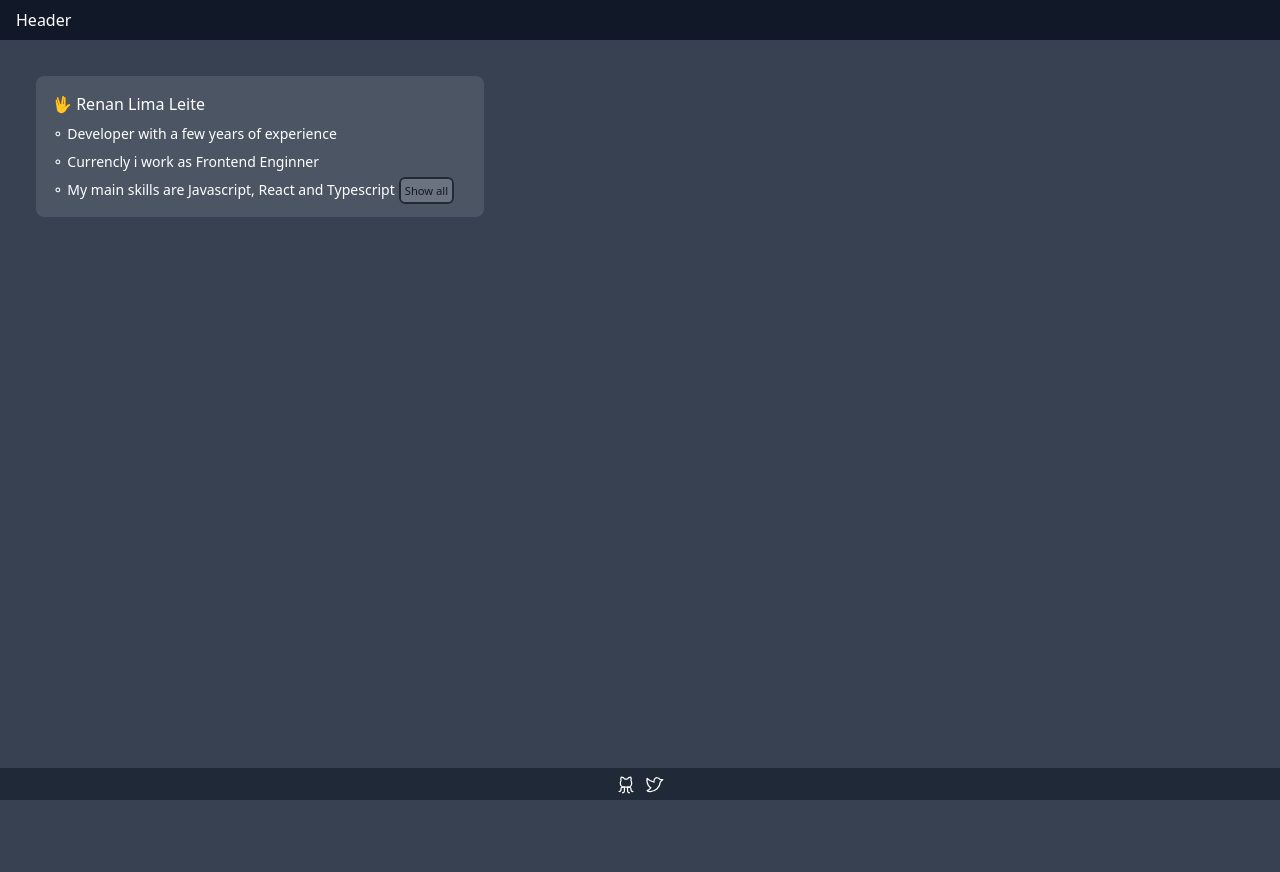
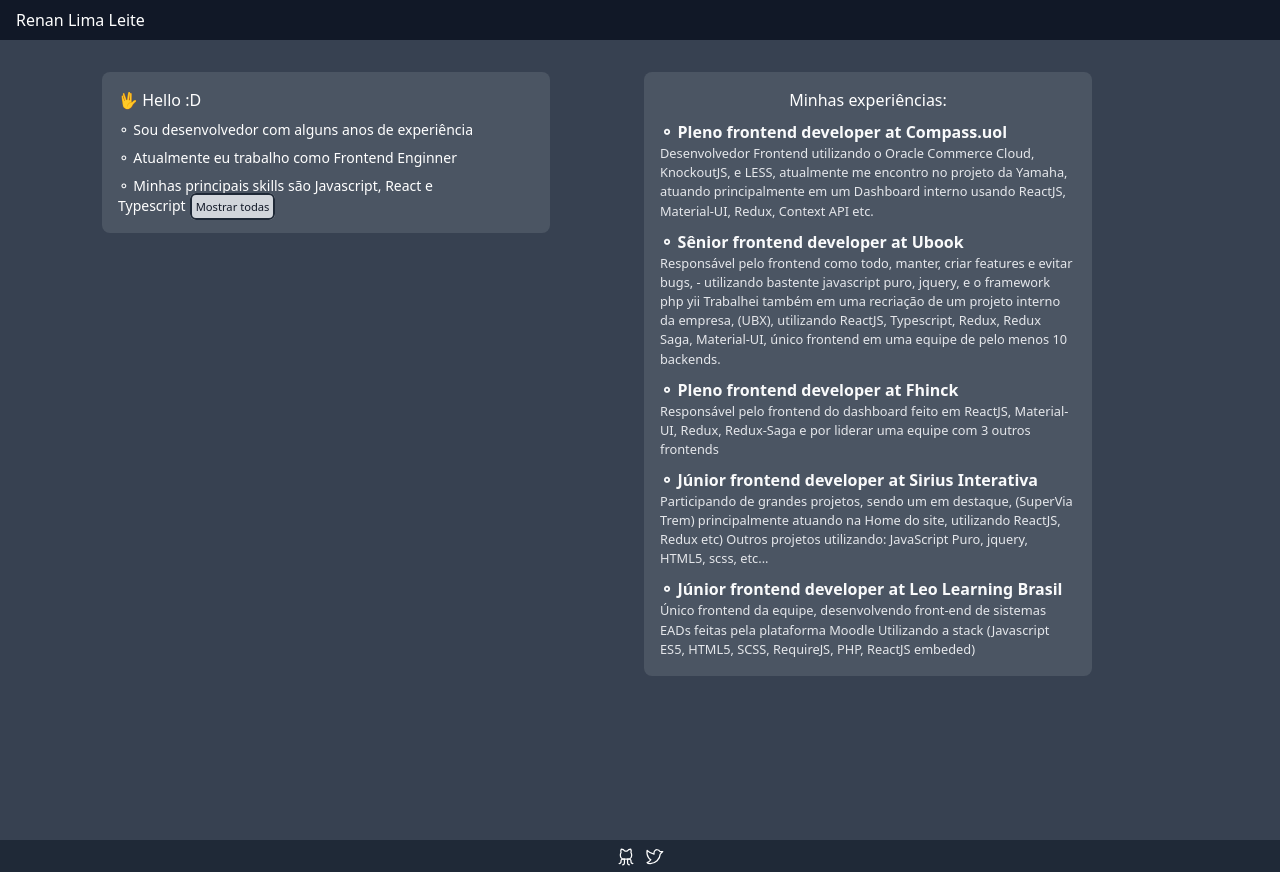
Before and after one commit to renanlimaleite/resume-one, a React (Vite) app: page / in a window 1280 px wide. Before the commit the page ends 800 px from the top, so only its background shows below. Built offline with nearby package versions, Linux system fonts and the light colour scheme.

Commit message:
add: portfolio v0.1.0

```diff
--- a/index.html
+++ b/index.html
@@ -4,7 +4,7 @@
     <meta charset="UTF-8" />
     <link rel="icon" type="image/svg+xml" href="/src/favicon.svg" />
     <meta name="viewport" content="width=device-width, initial-scale=1.0" />
-    <title>Vite App</title>
+    <title>Renan Lima Leite</title>
   </head>
   <body>
     <div id="root"></div>
--- a/src/pages/Home/Home.tsx
+++ b/src/pages/Home/Home.tsx
@@ -12,24 +12,39 @@
   return (
     <>
       <Header />
-      <main className="min-h-full">
-        <div className="mt-9 ml-9 bg-gray-600 max-w-md p-4 rounded-lg">
-          <h1 className="text-white">🖖 Renan Lima Leite</h1>
+      <main className="pl-4 pr-4 vh100 grid xs:grid-cols-1 md:grid-cols-2 items-start gap-2 pt-8 pb-8">
+        <AboutMe handleOpenSkills={handleOpenSkills} openSkills={openSkills} />
+        <MyExperiencies />
+      </main>
+      <Footer />
+    </>
+  );
+}
+
+type AboutMeProps = {
+  handleOpenSkills: () => void;
+  openSkills: boolean;
+};
+
+function AboutMe({ handleOpenSkills, openSkills }: AboutMeProps) {
+  return (
+    <div className="bg-gray-600 max-w-md p-4 rounded-lg ml-auto mr-auto">
+      <h1 className="text-white">🖖 Hello :D</h1>
       <p className="mt-2 text-white text-sm">
-            ⚬ Developer with a few years of experience
+        ⚬ Sou desenvolvedor com alguns anos de experiência
       </p>
       <p className="mt-2 text-white text-sm">
-            ⚬ Currencly i work as Frontend Enginner
+        ⚬ Atualmente eu trabalho como Frontend Enginner
       </p>
       <p className="mt-2 text-white text-sm">
-            ⚬ My main skills are Javascript, React and Typescript
+        ⚬ Minhas principais skills são Javascript, React e Typescript
         <small
           onClick={handleOpenSkills}
           className="ml-1 p-1 border-solid border-2 border-gray-800
-              cursor-pointer text-gray-900 rounded-md bg-gray-500 hover:bg-gray-900 hover:border-gray-50 hover:text-gray-50
+              cursor-pointer text-gray-900 rounded-md bg-gray-300 hover:bg-gray-900 hover:border-gray-50 hover:text-gray-50
               transition-colors"
         >
-              Show all
+          Mostrar todas
         </small>
       </p>
       <ul
@@ -37,18 +52,87 @@
           openSkills ? 'max-h-full visible' : 'max-h-0 invisible'
         }`}
       >
-            <li>📌 HTML</li>
-            <li>📌 ReactJS</li>
-            <li>📌 Javascript</li>
-            <li>📌 Typescript</li>
-            <li>📌 Any framework CSS</li>
-            <li>📌 Redux, Context API, Zustand</li>
-            <li>📌 CSS, SCSS, LESS, Styled-Components</li>
-            <li>📌 Node, Express, PostgreSQL, MySQL, MongoDB, Redis</li>
+        <br />
+        <li>🟠 HTML</li>
+        <br />
+        <li>🔵 CSS, LESS, SCSS, Bootstrap, MUI, Chakra-UI, TailwindCSS</li>
+
+        <br />
+        <li>
+          🟡 Javascript, ReactJS, Typescript, Redux, Redux-Saga, Context API,
+          Zustand, Styled-Components
+        </li>
+
+        <br />
+        <li>🟢 Node, Express, PostgreSQL, MySQL, MongoDB, Redis</li>
+
+        <br />
+        <li>🟣 Storybook, Eslint, Prettier, Husky, Lint-Staged</li>
       </ul>
     </div>
-      </main>
-      <Footer />
-    </>
   );
 }
+
+function MyExperiencies() {
+  return (
+    <div className="w-auto bg-gray-600 max-w-md p-4 rounded-lg">
+      <h2 className="text-center text-white">Minhas experiências:</h2>
+      <ul className="text-gray-50">
+        <li className="mt-2">
+          <strong className="inline-block">
+            ⚬ Pleno frontend developer at Compass.uol
+          </strong>
+          <small className="inline-block text-gray-200">
+            Desenvolvedor Frontend utilizando o Oracle Commerce Cloud,
+            KnockoutJS, e LESS, atualmente me encontro no projeto da Yamaha,
+            atuando principalmente em um Dashboard interno usando ReactJS,
+            Material-UI, Redux, Context API etc.
+          </small>
+        </li>
+        <li className="mt-2">
+          <strong className="inline-block">
+            ⚬ Sênior frontend developer at Ubook
+          </strong>
+          <small className="inline-block text-gray-200">
+            Responsável pelo frontend como todo, manter, criar features e evitar
+            bugs, - utilizando bastente javascript puro, jquery, e o framework
+            php yii Trabalhei também em uma recriação de um projeto interno da
+            empresa, (UBX), utilizando ReactJS, Typescript, Redux, Redux Saga,
+            Material-UI, único frontend em uma equipe de pelo menos 10 backends.
+          </small>
+        </li>
+        <li className="mt-2">
+          <strong className="inline-block">
+            ⚬ Pleno frontend developer at Fhinck
+          </strong>
+          <small className="inline-block text-gray-200">
+            Responsável pelo frontend do dashboard feito em ReactJS,
+            Material-UI, Redux, Redux-Saga e por liderar uma equipe com 3 outros
+            frontends
+          </small>
+        </li>
+        <li className="mt-2">
+          <strong className="inline-block">
+            ⚬ Júnior frontend developer at Sirius Interativa
+          </strong>
+          <small className="inline-block text-gray-200">
+            Participando de grandes projetos, sendo um em destaque, (SuperVia
+            Trem) principalmente atuando na Home do site, utilizando ReactJS,
+            Redux etc) Outros projetos utilizando: JavaScript Puro, jquery,
+            HTML5, scss, etc...
+          </small>
+        </li>
+        <li className="mt-2">
+          <strong className="inline-block">
+            ⚬ Júnior frontend developer at Leo Learning Brasil
+          </strong>
+          <small className="inline-block text-gray-200">
+            Único frontend da equipe, desenvolvendo front-end de sistemas EADs
+            feitas pela plataforma Moodle Utilizando a stack (Javascript ES5,
+            HTML5, SCSS, RequireJS, PHP, ReactJS embeded)
+          </small>
+        </li>
+      </ul>
+    </div>
+  );
+}
--- a/src/styles/index.css
+++ b/src/styles/index.css
@@ -4,4 +4,9 @@
 
 body {
   background-color: #374151;
+  height: 100%;
 }
+
+.vh100 {
+  min-height: 100vh;
+}
--- a/src/ui/Footer/Footer.tsx
+++ b/src/ui/Footer/Footer.tsx
@@ -3,7 +3,7 @@
 export function Footer() {
   return (
     <footer
-      className="h-8 fixed left-0 bottom-0 w-full bg-gray-800
+      className="h-8 left-0 bottom-0 w-full bg-gray-800
     flex items-center justify-center text-white"
     >
       <div className="flex items-center gap-2">
--- a/src/ui/Header/Header.tsx
+++ b/src/ui/Header/Header.tsx
@@ -2,7 +2,7 @@
   return (
     <header className="h-10 bg-gray-900 flex items-center">
       <div className="ml-auto mr-auto pr-4 pl-4 w-full text-white">
-        <h1>Header</h1>
+        <h1>Renan Lima Leite</h1>
       </div>
     </header>
   );
```
Lines whose indentation alone changed are shown as unchanged.
